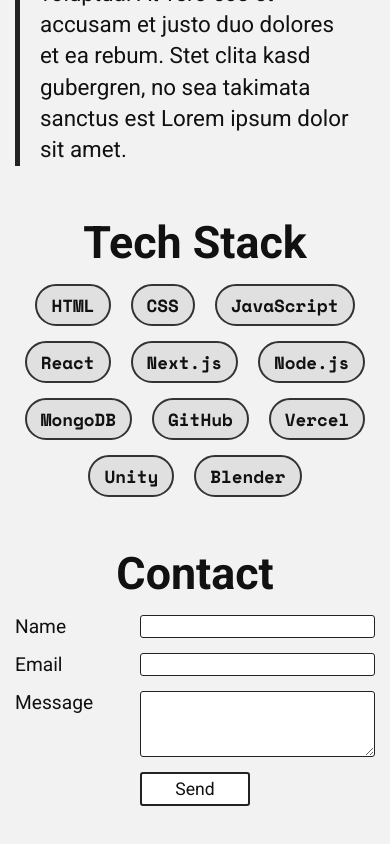
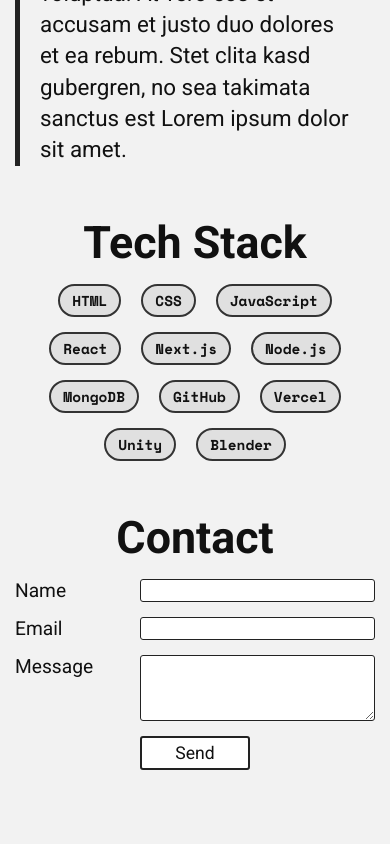
Before and after one commit to janlahse/portfolio, a Next.js app: page / in a window 390 px wide. Shown: the part 922-1766 px from the top of the page. Built offline with nearby package versions, Linux system fonts and the light colour scheme.

Commit message:
fixing mobile nav and virtual pet care overlay

```diff
--- a/components/LinksOverlay.js
+++ b/components/LinksOverlay.js
@@ -35,7 +35,7 @@ const Overlay = styled.ul`
   height: 100%;
   border-radius: 10px;
   list-style: none;
-  ${(props) => props.$showLinks && "transform: translate(0, 100%);"};
+  ${(props) => props.$showLinks && "transform: translate(0, 100%);"}
   transition: transform 0.5s ease;
   display: flex;
   justify-content: center;
--- a/components/NavBar.js
+++ b/components/NavBar.js
@@ -16,7 +16,7 @@ const Bar = styled.ul`
   inset: auto 15px 0;
   z-index: 1;
   flex-grow: 1;
-  display: ${(props) => (props.$isHeaderNav ? "none;" : "flex;")};
+  display: ${(props) => (props.$isHeaderNav ? "none" : "flex")};
   justify-content: space-between;
   align-items: center;
   height: 45px;
@@ -26,7 +26,7 @@ const Bar = styled.ul`
   font-size: 1.5em;
   max-width: calc(100% - 30px);
   @media (min-width: 650px) {
-    display: ${(props) => (props.$isHeaderNav ? "flex;" : "none;")};
+    display: ${(props) => (props.$isHeaderNav ? "flex" : "none")};
     max-width: 400px;
     align-items: flex-end;
     position: static;
--- a/components/Tag.js
+++ b/components/Tag.js
@@ -13,5 +13,5 @@ const StyledTag = styled.li`
   font-size: 0.9em;
   font-weight: bold;
   font-family: "Space Mono", monospace;
-  ${(props) => props.$isForTechStack && "padding: 6px 14px; font-size: 1.1em; "}
+  ${(props) => props.$isForTechStack && "padding: 6px 14px; font-size: 1.1em;"}
 `;
--- a/components/TagList.js
+++ b/components/TagList.js
@@ -5,7 +5,7 @@ export default function TagList({ tags, isForTechStack }) {
   return (
     <List $isForTechStack={isForTechStack}>
       {tags.map((tag) => {
-        return <Tag skill={tag} isForTechStack={isForTechStack} key={tag} />;
+        return <Tag skill={tag} $isForTechStack={isForTechStack} key={tag} />;
       })}
     </List>
   );
```
Also changed, not shown: 1 other file (tests, documents, lock files or other folders).
